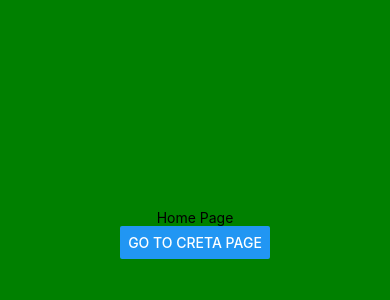
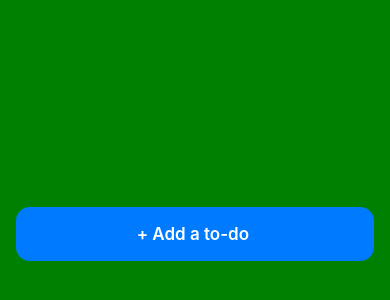
Before and after one commit to zoutigo/todo-react-native, a React Native app: screen /Home in a window 390 px wide. Shown: the part 188-488 px from the top of the page. Built offline with nearby package versions, Linux system fonts and the light colour scheme.

Commit message:
create ui button

```diff
--- /dev/null
+++ b/app/components/UI/Button.js
@@ -0,0 +1,27 @@
+import React from "react";
+import { View, Text, TouchableOpacity, StyleSheet } from "react-native";
+
+const Button = ({ children, onPress }) => {
+  return (
+    <TouchableOpacity style={styles.container} onPress={onPress}>
+      <Text style={styles.title}>{children} </Text>
+    </TouchableOpacity>
+  );
+};
+
+const styles = StyleSheet.create({
+  container: {
+    backgroundColor: "#007AFF",
+    borderRadius: 14,
+    width: "100%",
+    alignItems: "center",
+  },
+  title: {
+    color: "white",
+    margin: 17,
+    fontSize: 17,
+    fontWeight: "600",
+  },
+});
+
+export default Button;
--- a/app/screens/Home.js
+++ b/app/screens/Home.js
@@ -1,5 +1,6 @@
 import React from "react";
-import { View, Text, StyleSheet, Button } from "react-native";
+import { View, Text, StyleSheet } from "react-native";
+import Button from "@components/UI/Button";
 
 const Home = ({ navigation }) => {
   const handlePress = () => {
@@ -7,8 +8,7 @@ const Home = ({ navigation }) => {
   };
   return (
     <View style={styles.container}>
-      <Text>Home Page</Text>
-      <Button title="Go to creta Page" onPress={handlePress} />
+      <Button onPress={handlePress}>+ Add a to-do</Button>
     </View>
   );
 };
@@ -16,6 +16,7 @@ const Home = ({ navigation }) => {
 const styles = StyleSheet.create({
   container: {
     flex: 1,
+    padding: 16,
     backgroundColor: "green",
     alignItems: "center",
     justifyContent: "center",
```
